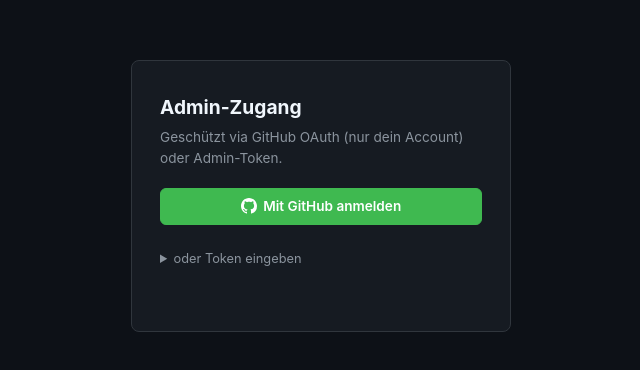
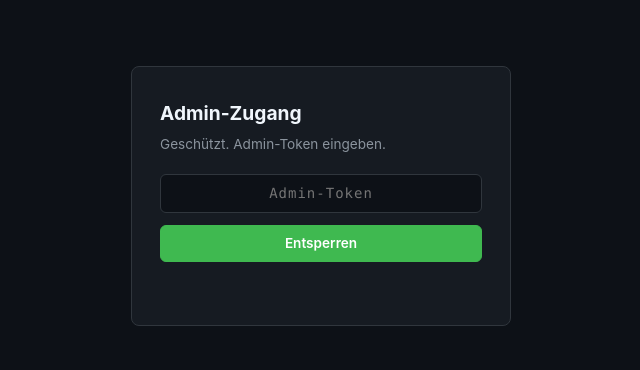
Before and after one commit to tegmaram/Yamalsstcikersaux, a website: page admin/index.html in a window 1280 px wide. Shown: the part 204-574 px from the top of the page, without its empty margins (319-959 px from the left). Drawn offline with Linux system fonts and the light colour scheme; no server answers.

Commit message:
Admin: token-only auth (strong permanent secret), removed tmp naming

```diff
--- a/admin/index.html
+++ b/admin/index.html
@@ -306,16 +306,9 @@
   <div class="lock" id="lock">
     <div class="lock-card">
       <h2>Admin-Zugang</h2>
-      <p>Geschützt via GitHub OAuth (nur dein Account) oder Admin-Token.</p>
-      <a class="btn primary" href="/api/auth/login" style="width:100%;margin-bottom:.75rem;text-decoration:none;">
-        <svg viewBox="0 0 24 24" fill="currentColor" style="width:16px;height:16px;"><path d="M12 0C5.37 0 0 5.37 0 12c0 5.31 3.435 9.795 8.205 11.385.6.105.825-.255.825-.57 0-.285-.015-1.23-.015-2.235-3.015.555-3.795-.735-4.035-1.41-.135-.345-.72-1.41-1.23-1.695-.42-.225-1.02-.78-.015-.795.945-.015 1.62.87 1.845 1.23 1.08 1.815 2.805 1.305 3.495.99.105-.78.42-1.305.765-1.605-2.67-.3-5.46-1.335-5.46-5.925 0-1.305.465-2.385 1.23-3.225-.12-.3-.54-1.53.12-3.18 0 0 1.005-.315 3.3 1.23.96-.27 1.98-.405 3-.405s2.04.135 3 .405c2.295-1.56 3.3-1.23 3.3-1.23.66 1.65.24 2.88.12 3.18.765.84 1.23 1.905 1.23 3.225 0 4.605-2.805 5.625-5.475 5.925.435.375.81 1.095.81 2.22 0 1.605-.015 2.895-.015 3.3 0 .315.225.69.825.57A12.02 12.02 0 0 0 24 12c0-6.63-5.37-12-12-12z"/></svg>
-        Mit GitHub anmelden
-      </a>
-      <details style="margin-top:.75rem;">
-        <summary style="cursor:pointer;color:var(--muted);font-size:.8rem;">oder Token eingeben</summary>
-        <input type="password" id="token-input" placeholder="Admin-Token" autocomplete="off" style="margin-top:.5rem;" />
-        <button class="btn ghost" id="unlock-btn" style="width:100%;margin-top:.5rem;">Entsperren</button>
-      </details>
+      <p>Geschützt. Admin-Token eingeben.</p>
+      <input type="password" id="token-input" placeholder="Admin-Token" autocomplete="off" />
+      <button class="btn primary" id="unlock-btn" style="width:100%;margin-top:.75rem;">Entsperren</button>
       <div class="lock-msg" id="lock-msg"></div>
     </div>
   </div>
```
